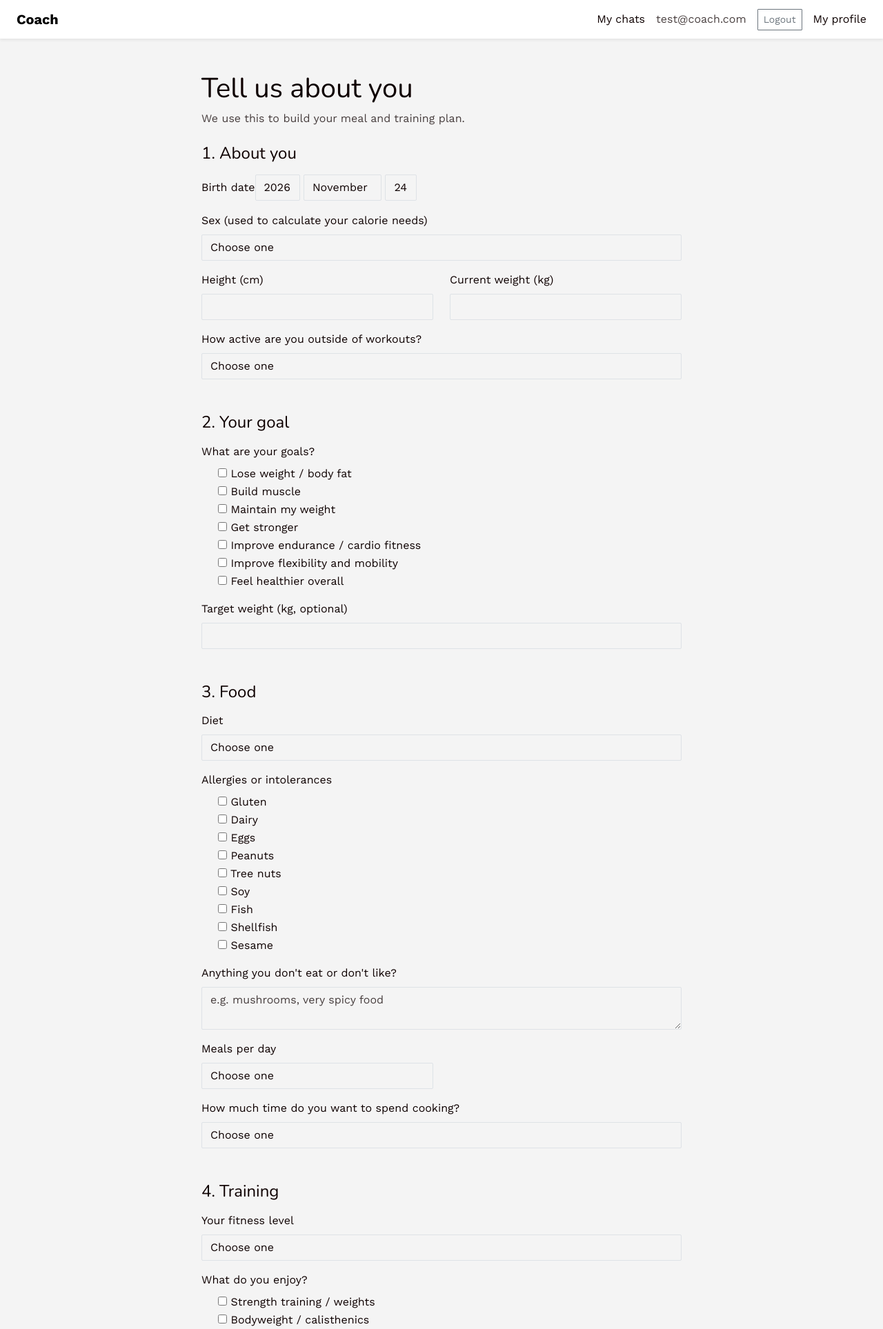
After one commit to Gabin-Marinus/Coach, a Rails app: a page that uses app/views/profiles/edit.html.erb in a window 1280 px wide. The commit adds this page. Shown: the top 1927 px of the page at 69% size. Run offline with Rails 7, Linux system fonts and the light colour scheme; a user stored in the database is signed in; style sheets or scripts are compiled from the project's sources; parts of the project's set-up code (start-up, migrations or seed data) failed here and were passed over; some libraries are stand-ins or nearby versions.

Commit message:
completed profile input form

```diff
--- a/app/controllers/application_controller.rb
+++ b/app/controllers/application_controller.rb
@@ -5,4 +5,9 @@ class ApplicationController < ActionController::Base
   # Changes to the importmap will invalidate the etag for HTML responses
   stale_when_importmap_changes
   before_action :authenticate_user! # added by Priscila
+
+  def after_sign_in_path_for(resource)
+    resource.profile_complete? ? root_path : edit_profile_path
+  end
+
 end
--- /dev/null
+++ b/app/controllers/profiles_controller.rb
@@ -0,0 +1,35 @@
+class ProfilesController < ApplicationController
+  before_action :set_user
+
+  def show
+  end
+
+  def edit
+  end
+
+  def update
+    @user.assign_attributes(profile_params)
+
+    if @user.save(context: :profile)
+      redirect_to profile_path, notice: "Your profile is saved!"
+    else
+      render :edit, status: :unprocessable_entity
+    end
+  end
+
+  private
+
+  def set_user
+    @user = current_user
+  end
+
+  def profile_params
+    params.require(:user).permit(
+      :birth_date, :sex, :height_cm, :current_weight_kg, :target_weight_kg,
+      :activity_level, :diet_type, :food_dislikes, :meals_per_day, :cooking_time,
+      :fitness_level, :training_location, :training_days_per_week,
+      :session_minutes, :preferred_time, :injury_notes, :exercise_dislikes,
+      allergies: [], exercise_types: [], equipment: [], injuries: [], goals: []
+    )
+  end
+end
--- /dev/null
+++ b/app/javascript/controllers/equipment_controller.js
@@ -0,0 +1,15 @@
+import { Controller } from "@hotwired/stimulus"
+
+// Gym users get all equipment, so only ask everyone else
+export default class extends Controller {
+  static targets = ["equipment"]
+
+  connect() {
+    this.toggle()
+  }
+
+  toggle() {
+    const location = this.element.querySelector("select[name='user[training_location]']").value
+    this.equipmentTarget.hidden = location === "" || location === "gym"
+  }
+}
--- /dev/null
+++ b/app/views/profiles/edit.html.erb
@@ -0,0 +1,130 @@
+<div class="container my-5" style="max-width: 720px;">
+  <h1 class="mb-2">Tell us about you</h1>
+  <p class="text-muted mb-4">We use this to build your meal and training plan.</p>
+
+  <%= simple_form_for @user, url: profile_path, method: :patch do |f| %>
+    <%= f.error_notification %>
+
+    <%# ---------- 1. About you ---------- %>
+    <h4 class="mt-4 mb-3">1. About you</h4>
+
+    <%= f.input :birth_date, as: :date, html5: true, required: true %>
+
+    <%= f.input :sex,
+                label: "Sex (used to calculate your calorie needs)",
+                prompt: "Choose one",
+                collection: User::SEXES.invert,
+                required: true %>
+
+    <div class="row">
+      <div class="col-md-6">
+        <%= f.input :height_cm, label: "Height (cm)", required: true,
+                    input_html: { min: 100, max: 250 } %>
+      </div>
+      <div class="col-md-6">
+        <%= f.input :current_weight_kg, label: "Current weight (kg)", required: true,
+                    input_html: { min: 30, max: 300, step: 0.1 } %>
+      </div>
+    </div>
+
+    <%= f.input :activity_level,
+                label: "How active are you outside of workouts?",
+                prompt: "Choose one",
+                collection: User::ACTIVITY_LEVELS.invert,
+                required: true %>
+
+    <%# ---------- 2. Goal ---------- %>
+    <h4 class="mt-5 mb-3">2. Your goal</h4>
+
+    <%= f.input :goals, label: "What are your goals?",
+                as: :check_boxes,
+                collection: User::GOALS.invert,
+                required: true %>
+
+    <%= f.input :target_weight_kg, label: "Target weight (kg, optional)",
+                input_html: { min: 30, max: 300, step: 0.1 } %>
+
+    <%# ---------- 3. Food ---------- %>
+    <h4 class="mt-5 mb-3">3. Food</h4>
+
+    <%= f.input :diet_type, label: "Diet",
+                collection: User::DIET_TYPES.invert,
+                prompt: "Choose one", required: true %>
+
+    <%= f.input :allergies, label: "Allergies or intolerances",
+                as: :check_boxes,
+                collection: User::ALLERGIES.invert %>
+
+    <%= f.input :food_dislikes, label: "Anything you don't eat or don't like?",
+                input_html: { rows: 2, placeholder: "e.g. mushrooms, very spicy food" } %>
+
+    <div class="row">
+      <div class="col-md-6">
+        <%= f.input :meals_per_day, label: "Meals per day",
+                    collection: User::MEALS_PER_DAY,
+                    prompt: "Choose one", required: true %>
+      </div>
+    </div>
+
+    <%= f.input :cooking_time, label: "How much time do you want to spend cooking?",
+                prompt: "Choose one",
+                collection: User::COOKING_TIMES.invert,
+                required: true %>
+
+    <%# ---------- 4. Training ---------- %>
+    <h4 class="mt-5 mb-3">4. Training</h4>
+
+    <%= f.input :fitness_level, label: "Your fitness level",
+                prompt: "Choose one",
+                collection: User::FITNESS_LEVELS.invert,
+                required: true %>
+
+    <%= f.input :exercise_types, label: "What do you enjoy?",
+                as: :check_boxes,
+                collection: User::EXERCISE_TYPES.invert %>
+
+    <div data-controller="equipment">
+      <%= f.input :training_location, label: "Where do you train?",
+                  prompt: "Choose one",
+                  collection: User::TRAINING_LOCATIONS.invert,
+                  required: true,
+                  input_html: { data: { action: "change->equipment#toggle" } } %>
+
+      <%# Not asked for gym training, gym users get all equipment (see User#set_equipment_from_location) %>
+      <div data-equipment-target="equipment">
+        <%= f.input :equipment, label: "What equipment do you have access to?",
+                    as: :check_boxes,
+                    collection: User::EQUIPMENT.invert %>
+      </div>
+    </div>
+
+    <div class="row">
+      <div class="col-md-6">
+        <%= f.input :training_days_per_week, label: "Days per week",
+                    collection: User::TRAINING_DAYS,
+                    prompt: "Choose one", required: true %>
+      </div>
+      <div class="col-md-6">
+        <%= f.input :session_minutes, label: "Minutes per session",
+                    collection: User::SESSION_MINUTES.map { |m| ["#{m} min", m] },
+                    prompt: "Choose one", required: true %>
+      </div>
+    </div>
+
+    <%= f.input :preferred_time, label: "When do you prefer to train? (optional)",
+                collection: User::PREFERRED_TIMES.invert,
+                include_blank: "No preference" %>
+
+    <%= f.input :injuries, label: "Any injuries or problem areas?",
+                as: :check_boxes,
+                collection: User::INJURIES.invert %>
+
+    <%= f.input :injury_notes, label: "Anything we should know about them?",
+                input_html: { rows: 2, placeholder: "e.g. knee pain when running downhill" } %>
+
+    <%= f.input :exercise_dislikes, label: "Exercises you don't like (optional)",
+                input_html: { rows: 2, placeholder: "e.g. burpees, running" } %>
+
+    <%= f.button :submit, "Save my profile", class: "btn btn-primary btn-lg mt-4 w-100" %>
+  <% end %>
+</div>
--- a/app/views/shared/_navbar.html.erb
+++ b/app/views/shared/_navbar.html.erb
@@ -8,6 +8,7 @@
       <%= link_to "Logout", destroy_user_session_path,
                   data: { turbo_method: :delete },
                   class: "btn btn-outline-secondary btn-sm" %>
+      <%= link_to "My profile", profile_path, class: "nav-link" %>
     <% else %>
       <%= link_to "Login", new_user_session_path, class: "btn btn-primary btn-sm" %>
     <% end %>
--- a/config/routes.rb
+++ b/config/routes.rb
@@ -5,6 +5,8 @@ Rails.application.routes.draw do
     resources :chats, only: [:index, :show, :create, :destroy] do
       resources :messages, only: [:create]
     end
+
+    resource :profile, only: [:show, :edit, :update]
   # Reveal health status on /up that returns 200 if the app boots with no exceptions, otherwise 500.
   # Can be used by load balancers and uptime monitors to verify that the app is live.
   get "up" => "rails/health#show", as: :rails_health_check
--- /dev/null
+++ b/db/migrate/20261124142315_add_goal_to_users.rb
@@ -0,0 +1,5 @@
+class AddGoalToUsers < ActiveRecord::Migration[8.1]
+  def change
+    add_column :users, :goals, :string, array: true, default: []
+  end
+end
--- /dev/null
+++ b/db/migrate/20261124143718_change_goal_to_goals_on_plans.rb
@@ -0,0 +1,6 @@
+class ChangeGoalToGoalsOnPlans < ActiveRecord::Migration[8.1]
+  def change
+    remove_column :plans, :goal, :string
+    add_column :plans, :goals, :string, array: true, default: []
+  end
+end
```
Also changed, not shown: app/helpers/profiles_helper.rb (added, +11 -0 lines), app/models/plan.rb (+13 -13 lines), app/models/user.rb (+26 -1 lines), app/views/profiles/show.html.erb (added, +114 -0 lines), db/schema.rb.
